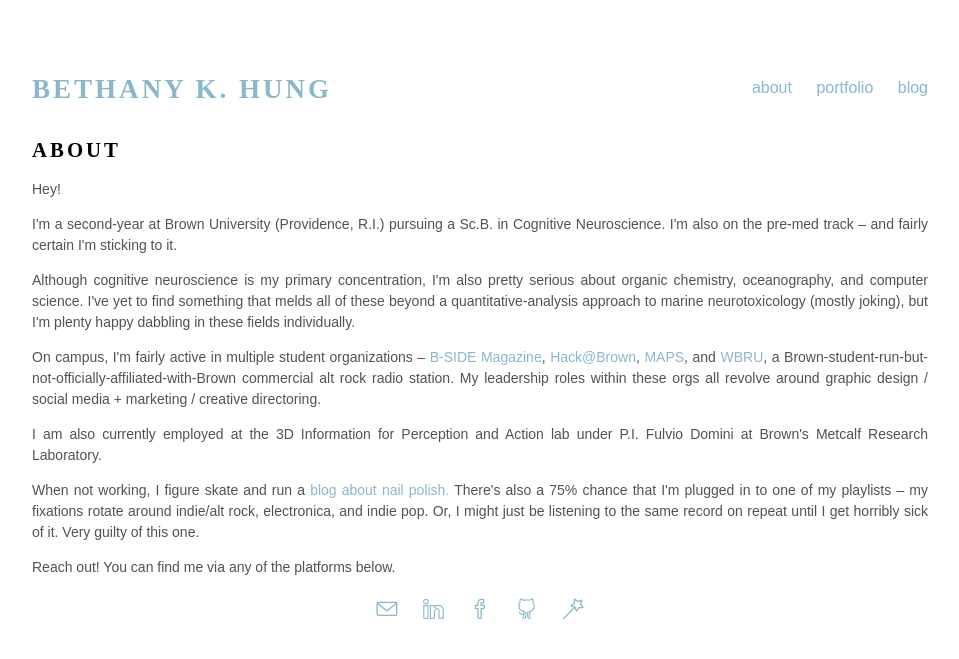
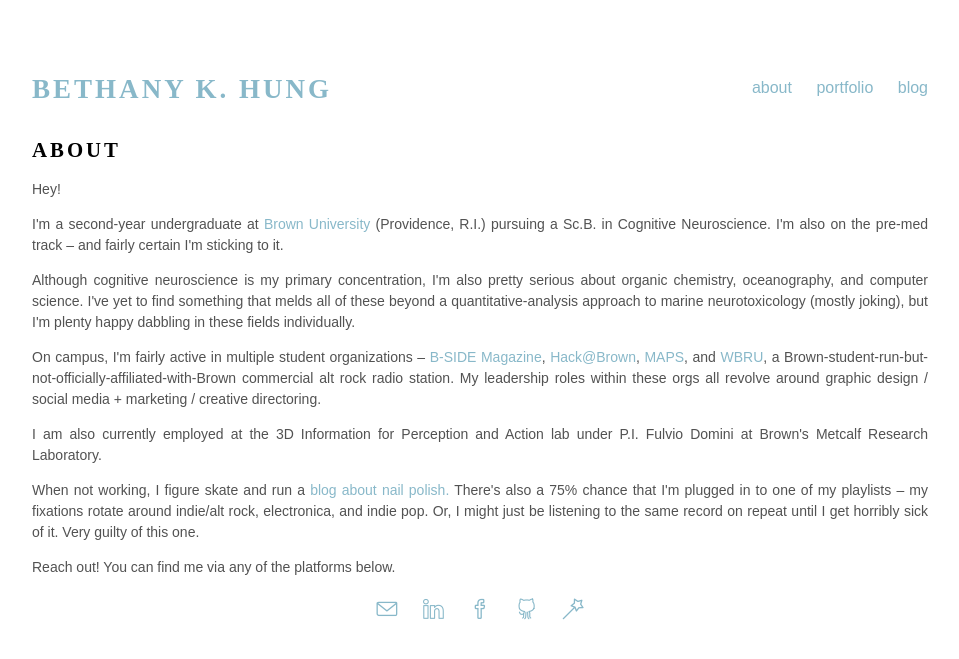
Before and after one commit to bethny/bethny.github.io, a Jekyll site: the page built from about/index.html, in a window 1280 px wide. Shown: the top 659 px of the page, without its empty margins (160-1119 px from the left). Built offline with Jekyll 4.4.1, drawn with Linux system fonts in a browser that asks for light colours; nearby versions of some CDN libraries.

Commit message:
Update index.html

```diff
--- a/about/index.html
+++ b/about/index.html
@@ -5,7 +5,7 @@ title: about
 <div class="blurb">
 	<h2>about</h2>
 	<p>Hey!</p>
-	<p>I'm a second-year at Brown University (Providence, R.I.) pursuing a Sc.B. in Cognitive Neuroscience. I'm also on the pre-med track – and fairly certain I'm sticking to it.</p>
+	<p>I'm a second-year undergraduate at <a href="http://www.brown.edu/">Brown University</a> (Providence, R.I.) pursuing a Sc.B. in Cognitive Neuroscience. I'm also on the pre-med track – and fairly certain I'm sticking to it.</p>
 	<p>Although cognitive neuroscience is my primary concentration, I'm also pretty serious about organic chemistry, oceanography, and computer science. I've yet to find something that melds all of these beyond a quantitative-analysis approach to marine neurotoxicology (mostly joking), but I'm plenty happy dabbling in these fields individually.</p>
 	<p>On campus, I'm fairly active in multiple student organizations – <a href="http://www.bsidemagazine.org">B-SIDE Magazine</a>, <a href = "https://www.facebook.com/hackatbrown/?fref=ts">Hack@Brown</a>, <a href = "https://www.facebook.com/brownmaps/?fref=ts">MAPS</a>, and <a href = "http://www.wbru.com/">WBRU</a>, a Brown-student-run-but-not-officially-affiliated-with-Brown commercial alt rock radio station. My leadership roles within these orgs all revolve around graphic design / social media + marketing / creative directoring.</p>
 	<p>I am also currently employed at the 3D Information for Perception and Action lab under P.I. Fulvio Domini at Brown's Metcalf Research Laboratory.</p>
```
